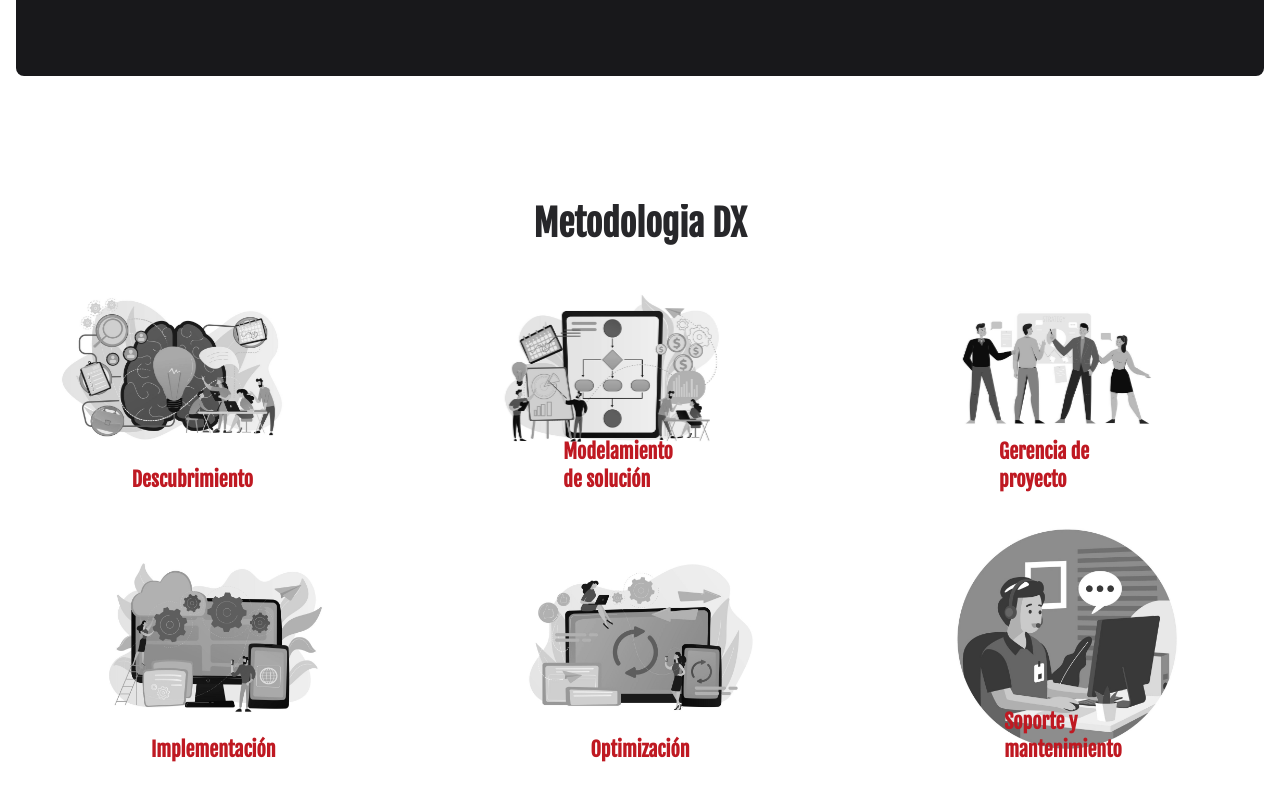
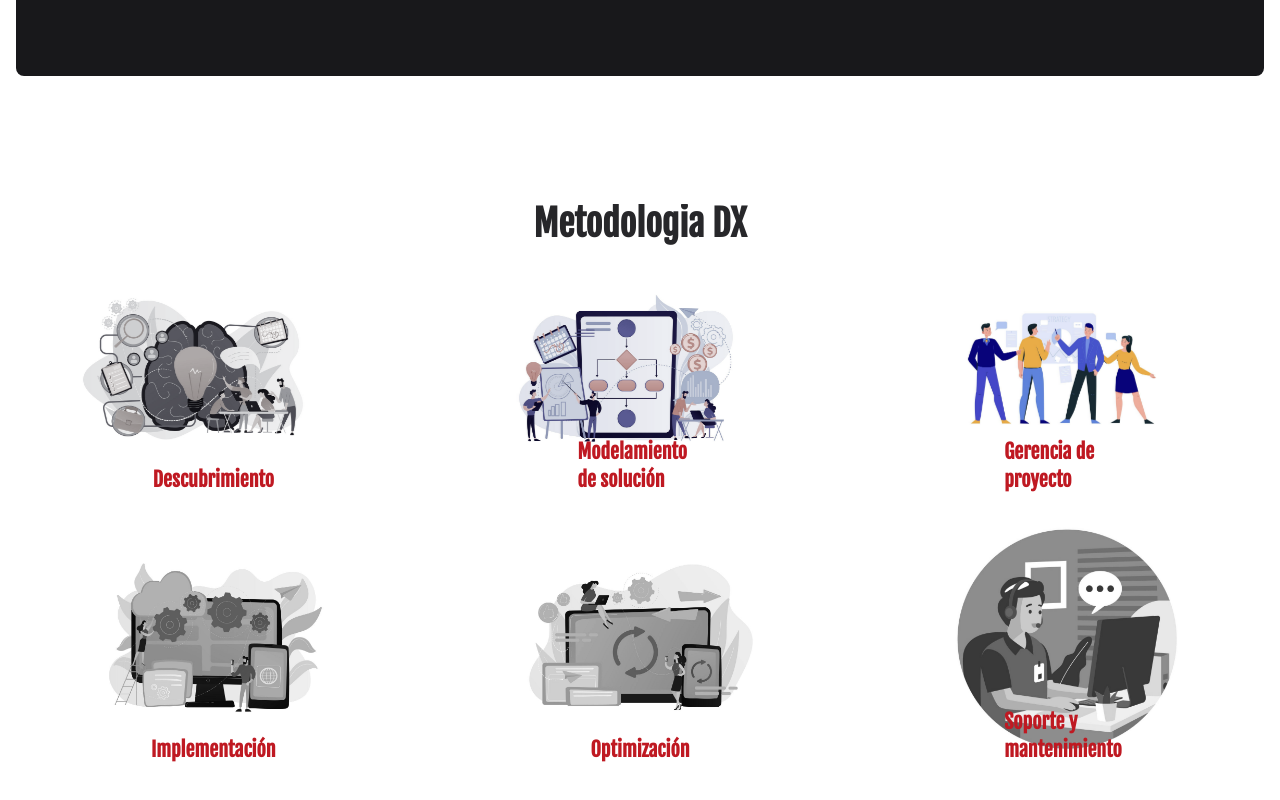
Before and after one commit to luigyy/techconnectors-site, a Next.js app: page / in a window 1280 px wide. Shown: the part 1677-2477 px from the top of the page. Built offline with nearby package versions, Linux system fonts and the light colour scheme.

Commit message:
added change color animation on dx cards

```diff
--- a/src/pages/index.tsx
+++ b/src/pages/index.tsx
@@ -14,12 +14,12 @@ const DxCards: NextPage<{ pic: string; title: string; delay: number }> = ({
   return (
     <div
       style={{ animationDelay: `${delay * 1000}ms` }}
-      className="dx-card-animation relative aspect-square w-[250px] rounded-lg [&>*:nth-child(1)]:hover:grayscale-0 "
+      className=" relative aspect-square w-[250px] rounded-lg [&>*:nth-child(1)]:hover:grayscale-0 "
     >
       <img
         src={pic}
         style={{ animationDelay: `${delay * 1000}ms` }}
-        className="dx-card-animation absolute h-full w-full object-contain grayscale transition-all duration-700 hover:grayscale-0"
+        className="dx-card-animation absolute h-full w-full object-contain grayscale  hover:grayscale-0"
         alt=""
       />
       <h1 className="absolute bottom-0 left-1/2 -translate-x-1/2 pt-16 font-fjalla text-xl font-semibold text-[#BF1922]">
--- a/src/styles/globals.css
+++ b/src/styles/globals.css
@@ -66,7 +66,8 @@
 }
 
 .dx-card-animation {
-  animation: move-dx-card 30s infinite ease-out;
+  animation: move-dx-card 30s infinite ease-out,
+    change-dx-card-color 6s infinite ease-out;
 }
 
 @keyframes move-dx-card {
@@ -87,6 +88,15 @@
   }
 }
 
+@keyframes change-dx-card-color {
+  0% {
+    filter: grayscale(0%);
+  }
+  100% {
+    filter: grayscale(100%);
+  }
+}
+
 @keyframes move-dotted-bg {
   to {
     background-position: 0 150%;
```
